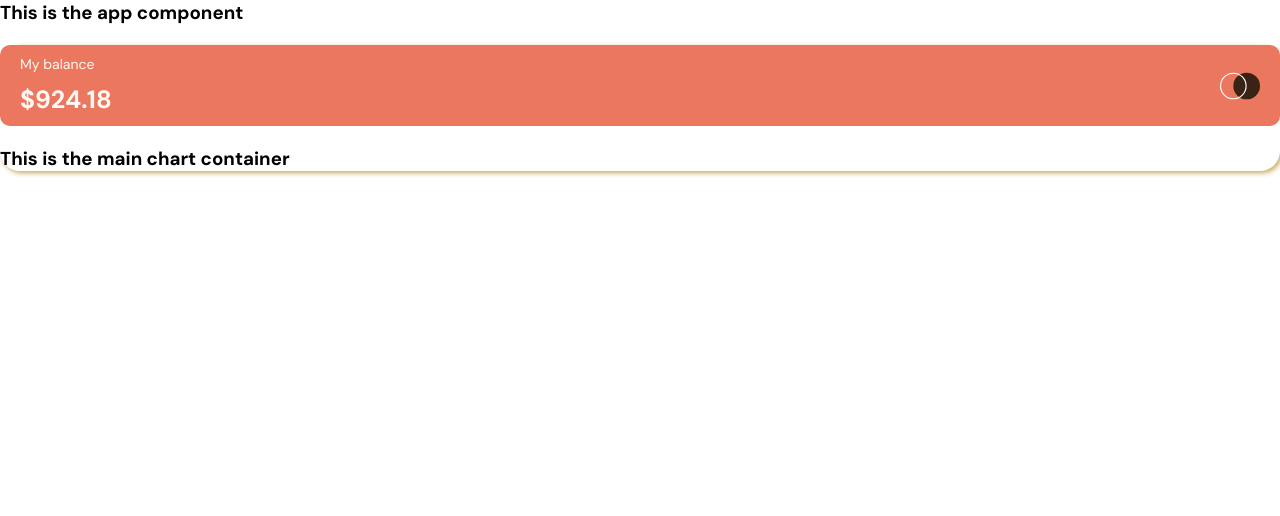
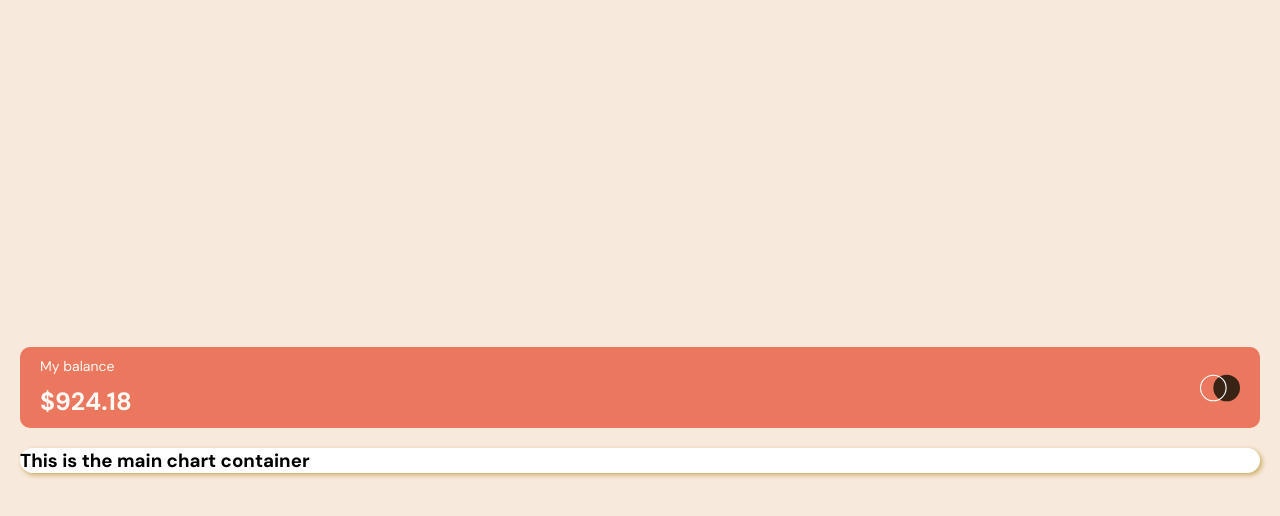
Before and after one commit to SageKyle/expenses-chart-component, a React (Create React App) app: page / in a window 1280 px wide. Shown: the top 516 px of the page. Built offline with nearby package versions, Linux system fonts and the light colour scheme.

Commit message:
styled the root App component
- moved the Balance component from Chart to the App component

```diff
--- a/src/App.js
+++ b/src/App.js
@@ -1,11 +1,14 @@
 import './App.scss';
 
+import { Balance } from './components/Balance';
 import { Charts } from './components/Charts';
 
 function App() {
+	const balance = 924.18;
+
 	return (
 		<div className="App">
-			<h3>This is the app component</h3>
+			<Balance balance={balance} />
 			<Charts />
 		</div>
 	);
--- a/src/App.scss
+++ b/src/App.scss
@@ -0,0 +1,11 @@
+@import './index.scss';
+
+.App {
+	box-sizing: border-box;
+	background-color: $cream;
+	display: grid;
+	grid-template-columns: 1fr;
+	place-content: center;
+	padding: 2rem;
+	min-height: 100vh;
+}
--- a/src/components/Charts.jsx
+++ b/src/components/Charts.jsx
@@ -1,14 +1,9 @@
-import { Balance } from './Balance';
-
 // styles
 import './Charts.scss';
-
-const balance = 924.18;
 
 export const Charts = () => {
 	return (
 		<div className="chart">
-			<Balance balance={balance} />
 			<h3>This is the main chart container</h3>
 		</div>
 	);
```
